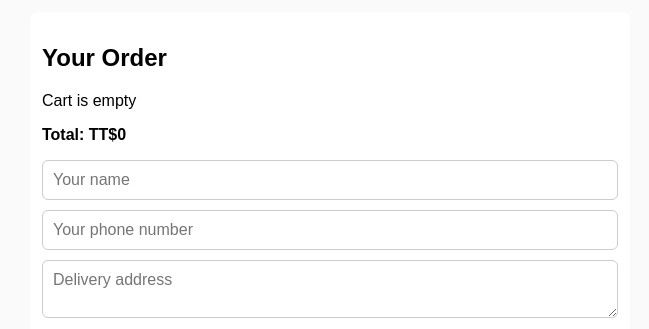
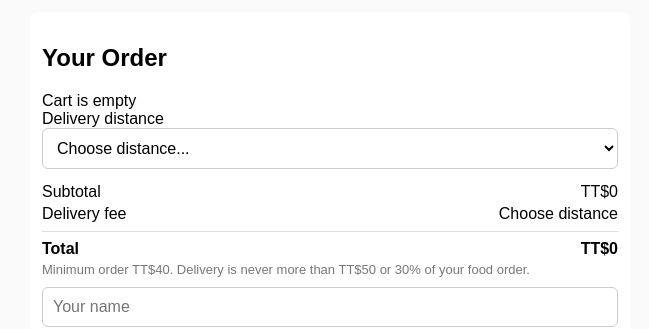
Before and after one commit to karupana/Trinidad-delivery, a plain HTML site: page index.html in a window 1280 px wide. Shown: the part 499-828 px from the top of the page, without its empty margins (310-959 px from the left). Drawn offline with Linux system fonts and the light colour scheme.

Commit message:
Add files via upload

```diff
--- a/index.html
+++ b/index.html
@@ -15,9 +15,12 @@
     .price { color: #555; }
     button { background: #d35400; color: white; border: none; padding: 8px 14px; border-radius: 6px; cursor: pointer; }
     #cart { background: white; padding: 12px; border-radius: 8px; margin-top: 20px; }
-    input, textarea { width: 100%; box-sizing: border-box; padding: 10px; margin-bottom: 10px; border: 1px solid #ccc; border-radius: 6px; font-size: 16px; font-family: inherit; }
+    input, textarea, select { width: 100%; box-sizing: border-box; padding: 10px; margin-bottom: 10px; border: 1px solid #ccc; border-radius: 6px; font-size: 16px; font-family: inherit; background: white; }
+    .row { display: flex; justify-content: space-between; margin: 4px 0; }
+    .grand { font-weight: bold; border-top: 1px solid #ddd; padding-top: 8px; margin-top: 8px; }
     #order-btn { width: 100%; background: #25d366; font-size: 16px; padding: 12px; }
     #error { color: #c0392b; margin: 0 0 10px; }
+    .note { color: #777; font-size: 13px; margin: 0 0 10px; }
   </style>
 </head>
 <body>
@@ -29,7 +32,14 @@
   <div id="cart">
     <h2>Your Order</h2>
     <div id="cart-items">Cart is empty</div>
-    <p><strong>Total: TT$<span id="total">0</span></strong></p>
+
+    <label for="zone">Delivery distance</label>
+    <select id="zone" onchange="showCart()"></select>
+
+    <div class="row"><span>Subtotal</span><span>TT$<span id="subtotal">0</span></span></div>
+    <div class="row"><span>Delivery fee</span><span id="fee">Choose distance</span></div>
+    <div class="row grand"><span>Total</span><span>TT$<span id="total">0</span></span></div>
+    <p class="note" id="rule-note"></p>
 
     <input id="cust-name" type="text" placeholder="Your name">
     <input id="cust-phone" type="tel" placeholder="Your phone number">
@@ -40,11 +50,24 @@
 
   <!-- JavaScript: the BEHAVIOUR (what happens when you click) -->
   <script>
-    // >>> CHANGE THIS to the restaurant's WhatsApp number.
-    // Format: country code + number, digits only. Trinidad = 1868 + 7 digits.
-    const WHATSAPP_NUMBER = "18687094084";
+    // ===== SETTINGS: change these numbers to suit your pilot =====
 
-    // 1. The menu is just a list of items. Edit this to change the menu.
+    // Restaurant's WhatsApp number: country code + number, digits only.
+    const WHATSAPP_NUMBER = "18680000000";
+
+    // Delivery distance bands and their base fee (TT$). Edit names and prices.
+    const ZONES = [
+      { name: "Up to 2 km", fee: 10 },
+      { name: "2 to 5 km",  fee: 20 },
+      { name: "5 to 8 km",  fee: 30 },
+      { name: "Over 8 km",  fee: 40 }
+    ];
+
+    const MAX_FEE = 50;           // delivery fee never goes above this (TT$)
+    const MAX_FEE_PERCENT = 0.30; // fee never goes above 30% of the food subtotal
+    const MIN_ORDER = 40;         // smallest food order we accept (TT$)
+
+    // ===== MENU =====
     const menu = [
       { id: 1, name: "Doubles",       price: 8,  pic: "🌮" },
       { id: 2, name: "Chicken Roti",  price: 35, pic: "🌯" },
@@ -53,10 +76,10 @@
       { id: 5, name: "Lime Juice",    price: 10, pic: "🍹" }
     ];
 
-    // 2. The cart starts empty. It remembers how many of each item.
-    let cart = {};   // example: { 1: 2, 3: 1 } means 2 doubles, 1 pelau
+    // The cart remembers how many of each item. Example: { 1: 2, 3: 1 }
+    let cart = {};
 
-    // 3. Draw the menu on the page
+    // Draw the menu on the page
     function showMenu() {
       let html = "";
       for (const item of menu) {
@@ -74,13 +97,20 @@
       document.getElementById("menu").innerHTML = html;
     }
 
-    // 4. Runs when you click "Add"
+    // Fill the distance dropdown from the ZONES list
+    function showZones() {
+      let html = `<option value="">Choose distance...</option>`;
+      ZONES.forEach((z, i) => {
+        html += `<option value="${i}">${z.name} (TT$${z.fee})</option>`;
+      });
+      document.getElementById("zone").innerHTML = html;
+    }
+
     function addToCart(id) {
       cart[id] = (cart[id] || 0) + 1;
       showCart();
     }
 
-    // 4.1 Runs when you click "Remove"
     function removeFromCart(id) {
       if (cart[id]) {
         cart[id] -= 1;
@@ -91,8 +121,8 @@
       }
     }
 
-    // 5. Work out the total price of the cart
-    function getTotal() {
+    // Food total (before delivery)
+    function getSubtotal() {
       let total = 0;
       for (const id in cart) {
         const item = menu.find(m => m.id == id);
@@ -101,7 +131,17 @@
       return total;
     }
 
-    // 6. Draw the cart on the page
+    // Delivery fee: the zone's fee, but capped by MAX_FEE and by 30% of subtotal.
+    // Returns null if no distance has been chosen yet.
+    function getDeliveryFee(subtotal) {
+      const zoneValue = document.getElementById("zone").value;
+      if (zoneValue === "") return null;
+      const baseFee = ZONES[zoneValue].fee;
+      const percentCap = Math.round(subtotal * MAX_FEE_PERCENT);
+      return Math.min(baseFee, MAX_FEE, percentCap);
+    }
+
+    // Draw the cart and the totals on the page
     function showCart() {
       let html = "";
       for (const id in cart) {
@@ -109,36 +149,54 @@
         html += `<p>${cart[id]} x ${item.name} = TT$${item.price * cart[id]}</p>`;
       }
       document.getElementById("cart-items").innerHTML = html || "Cart is empty";
-      document.getElementById("total").textContent = getTotal();
+
+      const subtotal = getSubtotal();
+      const fee = getDeliveryFee(subtotal);
+
+      document.getElementById("subtotal").textContent = subtotal;
+      document.getElementById("fee").textContent = fee === null ? "Choose distance" : "TT$" + fee;
+      document.getElementById("total").textContent = subtotal + (fee || 0);
+      document.getElementById("rule-note").textContent =
+        "Minimum order TT$" + MIN_ORDER + ". Delivery is never more than TT$" + MAX_FEE +
+        " or " + (MAX_FEE_PERCENT * 100) + "% of your food order.";
     }
 
-    // 7. Build the WhatsApp message and open WhatsApp
+    // Build the WhatsApp message and open WhatsApp
     function sendOrder() {
       const name = document.getElementById("cust-name").value.trim();
       const phone = document.getElementById("cust-phone").value.trim();
       const address = document.getElementById("cust-address").value.trim();
+      const zoneValue = document.getElementById("zone").value;
       const error = document.getElementById("error");
+      const subtotal = getSubtotal();
 
-      // Check everything is filled in before sending
       if (Object.keys(cart).length === 0) { error.textContent = "Please add at least one item."; return; }
+      if (subtotal < MIN_ORDER) { error.textContent = "Minimum order is TT$" + MIN_ORDER + "."; return; }
+      if (zoneValue === "") { error.textContent = "Please choose your delivery distance."; return; }
       if (!name || !phone || !address) { error.textContent = "Please fill in your name, phone and address."; return; }
       error.textContent = "";
 
-      let message = "New order\n\n";
+      const fee = getDeliveryFee(subtotal);
+      const orderNumber = "B" + (Date.now() % 100000);   // short order reference
+
+      let message = "New order #" + orderNumber + "\n\n";
       for (const id in cart) {
         const item = menu.find(m => m.id == id);
         message += `${cart[id]} x ${item.name} = TT$${item.price * cart[id]}\n`;
       }
-      message += `\nTotal: TT$${getTotal()}\n`;
+      message += `\nSubtotal: TT$${subtotal}`;
+      message += `\nDelivery (${ZONES[zoneValue].name}): TT$${fee}`;
+      message += `\nTOTAL: TT$${subtotal + fee}\n`;
       message += `\nName: ${name}\nPhone: ${phone}\nAddress: ${address}\n`;
       message += `Payment: Cash on delivery`;
 
-      // encodeURIComponent makes the text safe to put inside a web link
       const url = "https://wa.me/" + WHATSAPP_NUMBER + "?text=" + encodeURIComponent(message);
       window.open(url, "_blank");
     }
 
-    showMenu();   // run once when the page loads
+    showMenu();
+    showZones();
+    showCart();
   </script>
 </body>
 </html>
```
